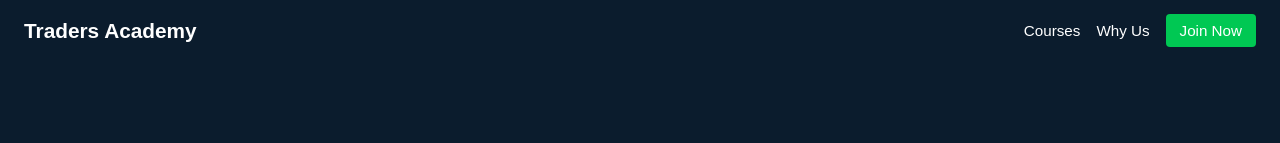
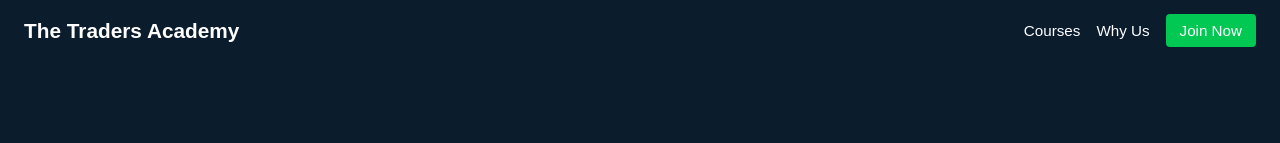
Before and after one commit to Alijabrii/Traders-Academy, a React (Create React App) app: page / in a window 1280 px wide. Shown: the top 143 px of the page. Built offline with nearby package versions, Linux system fonts and the light colour scheme.

Commit message:
icon added

```diff
--- a/public/index.html
+++ b/public/index.html
@@ -3,8 +3,8 @@
   <head>
     <meta charset="UTF-8" />
     <meta name="viewport" content="width=device-width, initial-scale=1.0" />
-     <link rel="icon" type="image/png" href="../src/assets/hero.png" />
-    <title>Traders Academy</title>
+     <link rel="icon" type="image/png" href="/hero-2.png" />
+    <title>The Traders Academy</title>
   </head>
   <body>
     <div id="root"></div>
--- a/src/components/Header.jsx
+++ b/src/components/Header.jsx
@@ -3,7 +3,7 @@ import React from "react";
 function Header() {
   return (
     <header className="header">
-      <h2 className="logo">Traders Academy</h2>
+      <h2 className="logo">The Traders Academy</h2>
       <nav>
         <a href="#courses">Courses</a>
         <a href="#features">Why Us</a>
```
Also changed, not shown: public/hero-2.png (added).
